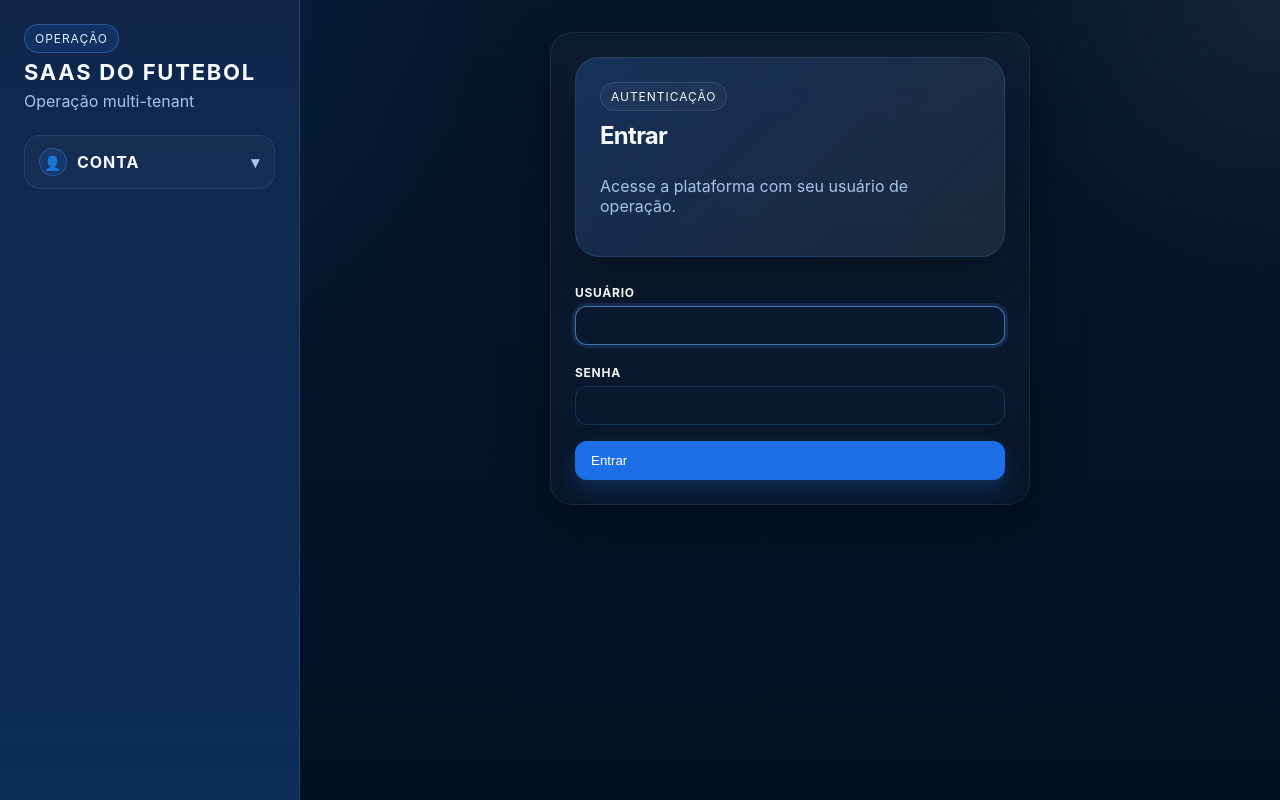
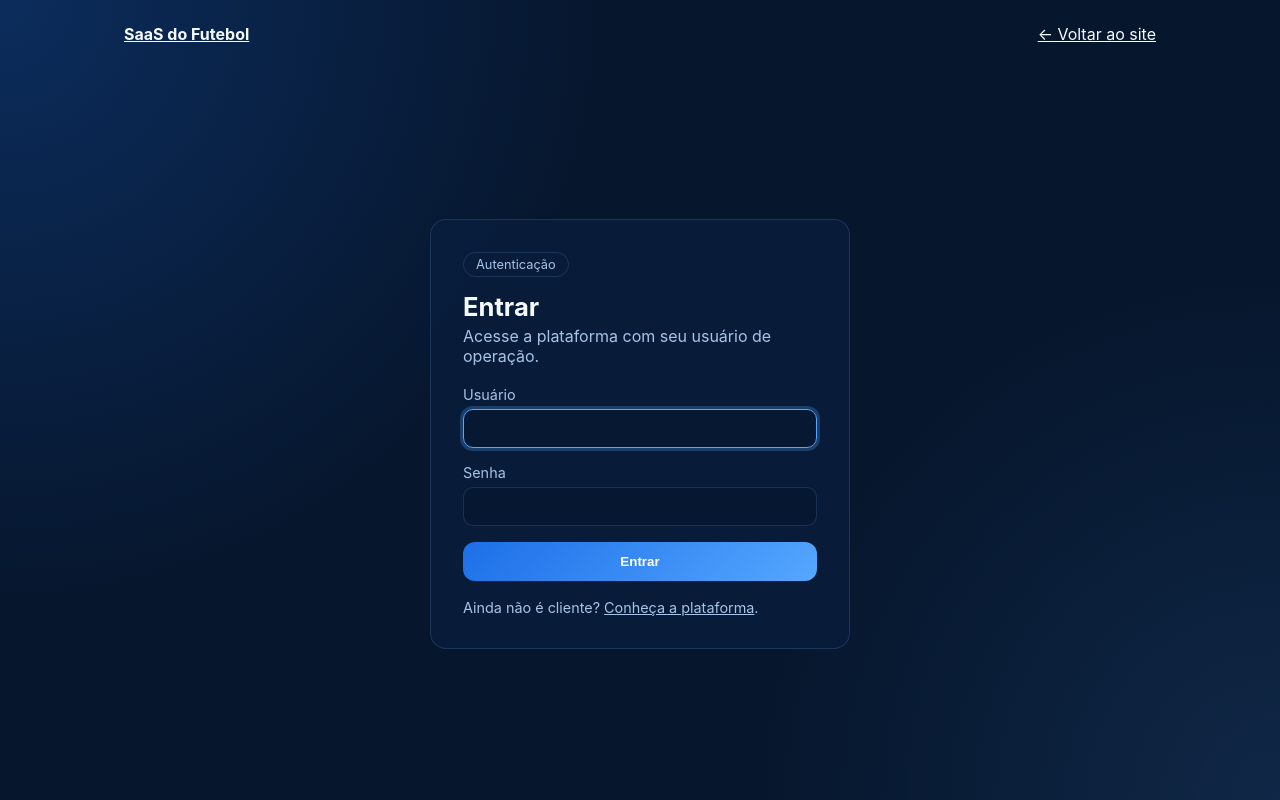
Before and after one commit to alexfloripavieira/saas-futebol, a Django app: page /accounts/login/ in a window 1280 px wide. Run offline with Django 4.2, Linux system fonts and the light colour scheme.

Commit message:
feat(#8): torna a tela de login uma página pública standalone
Fecha o último critério de aceite da issue #8 (diferenciar visualmente
marketing público, login e área operacional): a tela de login deixa de
estender o shell operacional (`base.html`/sidebar) e passa a ser uma página
pública com a identidade visual do tenant, cabeçalho com link para a tela
institucional e formulário de autenticação.

Os demais critérios de #8 já eram atendidos pela base white-label (landing
pública, redirect de logado-sem-tenant para onboarding, menu não exposto sem
tenant, testes HTTP), agora complementados por teste da jornada de login.

Closes #8

Co-Authored-By: Claude Opus 4.8 (1M context) <noreply@anthropic.com>

```diff
--- a/src/futebol/templates/registration/login.html
+++ b/src/futebol/templates/registration/login.html
@@ -1,33 +1,107 @@
-{% extends 'futebol/base.html' %}
+<!doctype html>
+<html lang="pt-br">
+  <head>
+    <meta charset="utf-8">
+    <meta name="viewport" content="width=device-width, initial-scale=1">
+    <title>Entrar · {{ branding.public_title|default:'SaaS do Futebol' }}</title>
+    {% if branding.favicon_url %}<link rel="icon" href="{{ branding.favicon_url }}">{% endif %}
+    <style>
+      :root {
+        --bg: {{ branding.background_color|default:'#06162d' }};
+        --panel: {{ branding.secondary_color|default:'#0c274a' }};
+        --accent: {{ branding.primary_color|default:'#1d6fe8' }};
+        --accent-2: {{ branding.accent_color|default:'#55a7ff' }};
+        --text: #f5fbff;
+        --muted: #a7c4e8;
+        --line: rgba(123,180,255,.16);
+        --danger: #dc2626;
+      }
+      * { box-sizing: border-box; }
+      body {
+        font-family: Inter, Arial, sans-serif;
+        margin: 0;
+        min-height: 100vh;
+        color: var(--text);
+        display: flex;
+        flex-direction: column;
+        background:
+          radial-gradient(circle at top left, rgba(29,111,232,.25), transparent 40%),
+          radial-gradient(circle at bottom right, rgba(85,167,255,.12), transparent 35%),
+          var(--bg);
+      }
+      a { color: inherit; }
+      header.top { display: flex; align-items: center; justify-content: space-between; max-width: 1080px; width: 100%; margin: 0 auto; padding: 24px; }
+      .brand { display: flex; align-items: center; gap: 12px; font-weight: 700; }
+      .brand img { max-height: 36px; width: auto; }
+      main { flex: 1; display: flex; align-items: center; justify-content: center; padding: 24px; }
+      .card {
+        background: rgba(11,31,63,.72);
+        border: 1px solid var(--line);
+        border-radius: 16px;
+        padding: 32px;
+        width: 100%;
+        max-width: 420px;
+      }
+      .card .pill { display: inline-block; font-size: .8rem; color: var(--muted); border: 1px solid var(--line); border-radius: 999px; padding: 4px 12px; }
+      .card h1 { margin: 14px 0 4px; font-size: 1.6rem; }
+      .card p.muted { margin: 0 0 20px; color: var(--muted); }
+      .field { margin-bottom: 16px; }
+      .field label { display: block; font-size: .9rem; margin-bottom: 6px; color: var(--muted); }
+      .field input {
+        width: 100%; padding: 11px 12px; border-radius: 10px;
+        border: 1px solid var(--line); background: rgba(6,22,45,.6); color: var(--text);
+      }
+      .field input:focus { outline: none; border-color: var(--accent-2); box-shadow: 0 0 0 3px rgba(85,167,255,.25); }
+      button {
+        width: 100%; padding: 12px 16px; border: 0; border-radius: 12px;
+        background: linear-gradient(135deg, var(--accent), var(--accent-2)); color: #fff;
+        font-weight: 600; cursor: pointer;
+      }
+      button:hover { filter: brightness(1.08); }
+      .alert { border: 1px solid var(--danger); border-radius: 10px; padding: 12px; margin-bottom: 18px; }
+      .alert strong { display: block; }
+      .alert p { margin: 4px 0 0; color: var(--muted); }
+      .back { margin-top: 18px; font-size: .9rem; color: var(--muted); }
+    </style>
+  </head>
+  <body>
+    <header class="top">
+      <a class="brand" href="{% url 'landing' %}">
+        {% if branding.logo_url %}<img src="{{ branding.logo_url }}" alt="{{ branding.public_title }}">{% endif %}
+        <span>{{ branding.public_title|default:'SaaS do Futebol' }}</span>
+      </a>
+      <a href="{% url 'landing' %}">← Voltar ao site</a>
+    </header>
 
-{% block title %}Login · SaaS do Futebol{% endblock %}
-
-{% block content %}
-  <section class="card" style="max-width: 480px; margin: 0 auto;">
-    <div class="hero">
+    <main>
+      <section class="card">
         <span class="pill">Autenticação</span>
         <h1>Entrar</h1>
         <p class="muted">Acesse a plataforma com seu usuário de operação.</p>
-    </div>
 
         {% if form.errors %}
-      <div class="metric" style="border-color: var(--danger);">
+          <div class="alert">
             <strong>Não foi possível entrar.</strong>
-        <p class="muted">Verifique usuário e senha.</p>
+            <p>Verifique usuário e senha.</p>
           </div>
         {% endif %}
 
-    <form method="post" class="stack">
+        <form method="post">
           {% csrf_token %}
-      <div>
-        <label for="id_username">Usuário</label><br>
+          <div class="field">
+            <label for="id_username">Usuário</label>
             {{ form.username }}
           </div>
-      <div>
-        <label for="id_password">Senha</label><br>
+          <div class="field">
+            <label for="id_password">Senha</label>
             {{ form.password }}
           </div>
-      <button type="submit" style="padding: 12px 16px; border: 0; border-radius: 12px; background: var(--accent); color: white; cursor: pointer;">Entrar</button>
+          <button type="submit">Entrar</button>
+          <input type="hidden" name="next" value="{{ next }}">
         </form>
+
+        <div class="back">Ainda não é cliente? <a href="{% url 'landing' %}">Conheça a plataforma</a>.</div>
       </section>
-{% endblock %}
+    </main>
+  </body>
+</html>
```
Also changed, not shown: src/futebol/tests.py (+16 -0 lines). Lines whose indentation alone changed are shown as unchanged.
